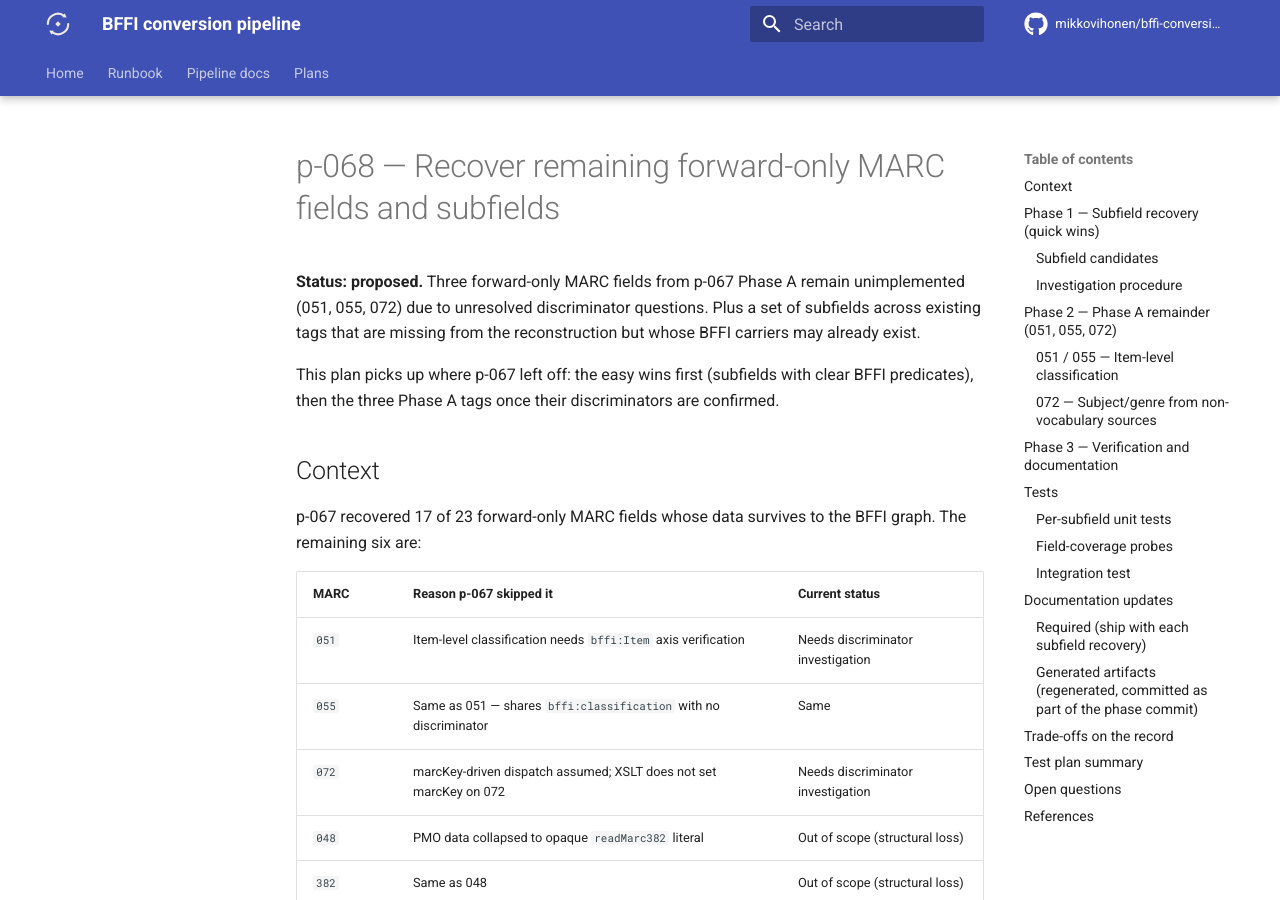
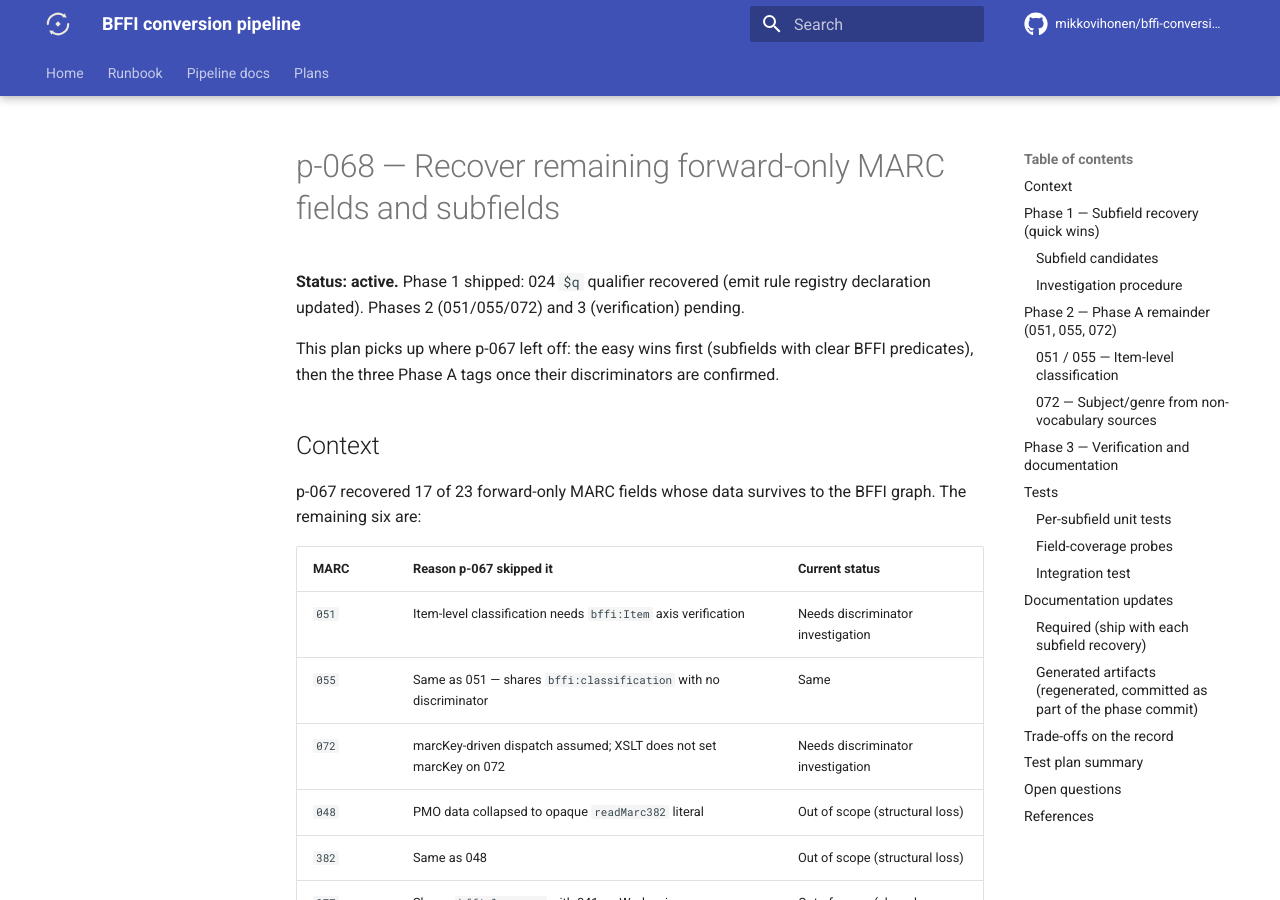
Before and after one commit to mikkovihonen/bffi-conversion-pipeline, an MkDocs documentation site: the page built from docs/plans/p-068-recover-remaining-forward-only-fields-and-subfields.md, in a window 1280 px wide and 900 px high. Built offline with MkDocs 1.6.1 and Material for MkDocs 9.7.7, drawn with Linux system fonts in a browser that asks for light colours; comment, search, counter and statistics services are not loaded.

Commit message:
docs: update p-068 status to active (Phase 1 shipped)
Phase 1 recovered 024 $q qualifier subfield by updating the emit rule
registry declaration. The emit code already emitted it via the
_IdentifierEmit dataclass; the registry just didn't declare it.

Verification: diagnose-marc-coverage shows 024 at 100% coverage
(was 88%). New unit test verifies the emit.

```diff
--- a/docs/plans/p-068-recover-remaining-forward-only-fields-and-subfields.md
+++ b/docs/plans/p-068-recover-remaining-forward-only-fields-and-subfields.md
@@ -1,9 +1,8 @@
 # p-068 — Recover remaining forward-only MARC fields and subfields
 
-**Status: proposed.** Three forward-only MARC fields from p-067 Phase A
-remain unimplemented (051, 055, 072) due to unresolved discriminator
-questions. Plus a set of subfields across existing tags that are missing
-from the reconstruction but whose BFFI carriers may already exist.
+**Status: active.** Phase 1 shipped: 024 `$q` qualifier recovered (emit
+rule registry declaration updated). Phases 2 (051/055/072) and 3
+(verification) pending.
 
 This plan picks up where p-067 left off: the easy wins first (subfields
 with clear BFFI predicates), then the three Phase A tags once their
```
Also changed, not shown: docs/plans/README.md (+1 -1 lines).
